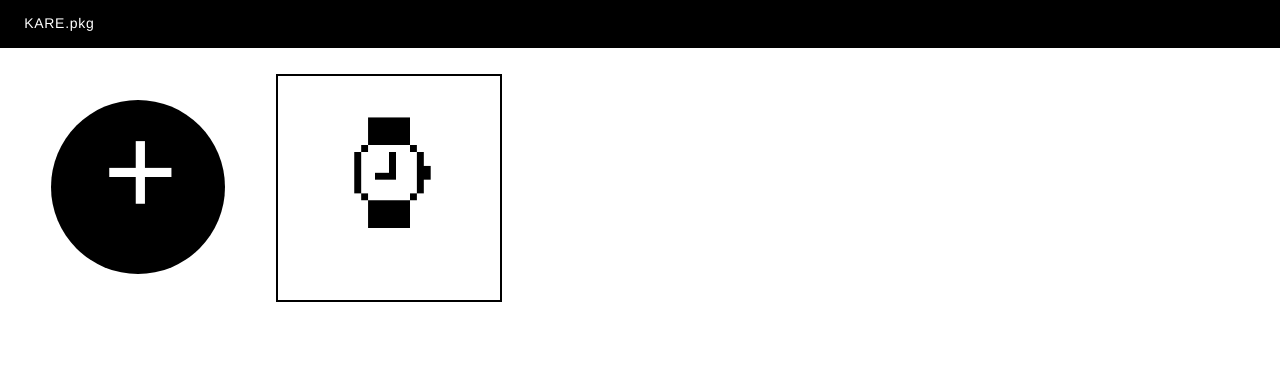
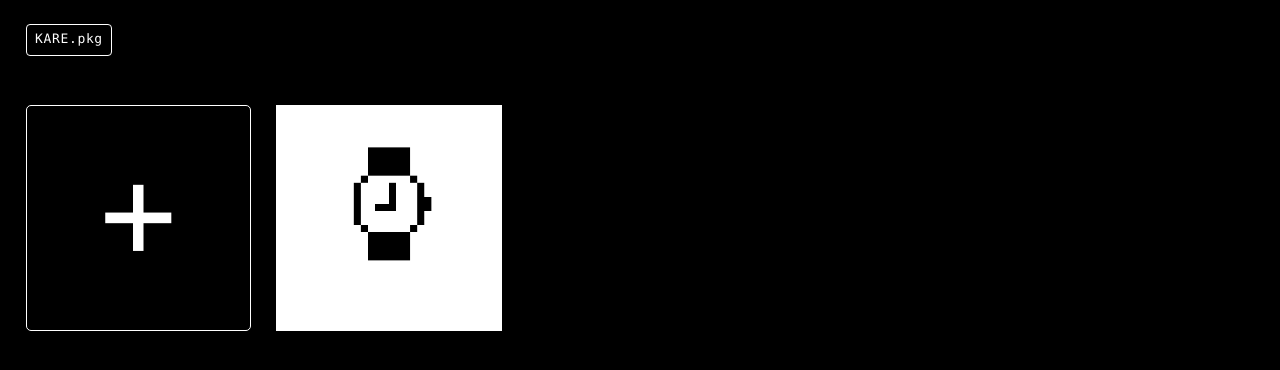
Before and after one commit to Awjin/kare-pkg, a Vue app: page /#/ in a window 1280 px wide. Shown: the top 370 px of the page. Built offline with nearby package versions, Linux system fonts and the light colour scheme.

Commit message:
Major style refinements -- color, interactions, transitions

```diff
--- a/src/App.vue
+++ b/src/App.vue
@@ -1,5 +1,7 @@
 <template>
-  <router-view/>
+  <transition name="fade" mode="out-in" :duration="{leave: 500}">
+    <router-view/>
+  </transition>
 </template>
 
 <script>
@@ -9,12 +11,38 @@
 </script>
 
 <style>
-  html {
-    font: 14px / 1.5 'Helvetica Neue', sans-serif;
-    letter-spacing: .05rem;
+  * {
+    box-sizing: border-box;
+    -webkit-tap-highlight-color: transparent;
+    user-select: none;
   }
 
-  * {
-    box-sizing: border-box;
+  html {
+    background: black;
+    color: white;
+    font: 13px / 1.5 'Andale Mono', 'Lucida Console', sans-serif;
+  }
+
+  body > * {
+    min-height: 100vh;
+  }
+
+  a,
+  button {
+    outline: none;
+  }
+
+  .fade-enter,
+  .fade-leave-to {
+    opacity: 0;
+    transform: translateY(-100vh);
+  }
+
+  .fade-enter-active {
+    transition: all 300ms cubic-bezier(0, 0, .2, 1);
+  }
+
+  .fade-leave-active {
+    transition: all 250ms cubic-bezier(.4, 0, 1, 1);
   }
 </style>
--- a/src/components/DrawingBoard.vue
+++ b/src/components/DrawingBoard.vue
@@ -12,6 +12,14 @@
 
         <button @click="clear" :disabled="isNotClearable">
           clear
+        </button>
+
+        <button @click="clear" :disabled="isNotClearable">
+          save
+        </button>
+
+        <button @click="clear" :disabled="isNotClearable">
+          delete
         </button>
       </div>
     </site-header>
@@ -117,7 +125,7 @@
   main {
     display: flex;
     justify-content: center;
-    padding: 3vmin;
+    padding: 1.5vmin 6vmin 6vmin 0;
   }
 
   main > * {
@@ -126,8 +134,8 @@
 
   .preview {
     height: 17vmin;
+    margin-right: 3vmin;
     width: 17vmin;
-    margin-right: 3vmin;
   }
 
   .editor {
--- a/src/components/Editor.vue
+++ b/src/components/Editor.vue
@@ -95,7 +95,6 @@
 
 <style scoped>
   .editor {
-    border: 2px solid black;
     cursor: pointer;
     display: grid;
     grid-template-columns: repeat(32, 1fr);
@@ -104,8 +103,8 @@
 
   .pixel {
     background: white;
-    border-left: 1px solid #ccc;
-    border-top: 1px solid #ccc;
+    border-left: 1px solid #bbb;
+    border-top: 1px solid #bbb;
   }
 
   .pixel.filled {
--- a/src/components/Home.vue
+++ b/src/components/Home.vue
@@ -5,8 +5,14 @@
       </div>
     </site-header>
 
-    <div class="wrapper">
-      <a @click.prevent="newDrawing" id="new">+</a>
+    <div class="gallery">
+      <button
+        @click.prevent="newDrawing"
+        class="thumbnail"
+        id="newDrawing"
+        >
+        +
+      </button>
 
       <router-link
         v-for="(drawing, idx) in drawings"
@@ -18,7 +24,7 @@
 
         <preview :drawingIdx="idx" :key="Math.random()"></preview>
       </router-link>
-    </div class="wrapper">
+    </div>
   </div>
 </template>
 
@@ -55,20 +61,38 @@
 </script>
 
 <style scoped>
-  .home {
-    padding-bottom: 2vw;
-  }
-  .wrapper {
+  .gallery {
     display: flex;
     flex-wrap: wrap;
     padding: 1vw;
   }
 
+  #newDrawing {
+    align-items: center;
+    background: black;
+    box-shadow: none;
+    border: 1px solid white;
+    border-radius: 5px;
+    color: white;
+    cursor: pointer;
+    display: flex;
+    font-size: 10vw;
+    justify-content: center;
+    padding-bottom: .75vw;
+  }
+
+  #newDrawing:active,
+  #newDrawing:focus,
+  #newDrawing:hover {
+    border-color: #888;
+    color: #888;
+  }
+
   .thumbnail {
-    outline: none;
+    flex-shrink: 0;
+    height: 17.6vw;
+    margin: 1vw;
     position: relative;
-    flex-shrink: 0;
-    margin: 1vw;
     width: 17.6vw;
   }
 
@@ -86,28 +110,8 @@
     visibility: visible;
   }
 
-  #new {
-    align-items: center;
-    background: black;
-    border-radius: 100%;
-    color: white;
-    display: flex;
-    flex-shrink: 0;
-    font-size: 10vw;
-    height: 13.6vw;
-    justify-content: center;
-    margin: 3vw;
-    outline: none;
-    padding-bottom: 2.5vw;
-    padding-left: .4vw;
-    text-decoration: none;
-    user-select: none;
-    width: 13.6vw;
-  }
-
-  #new:active,
-  #new:focus,
-  #new:hover {
-    background: #999;
+  .preview {
+    height: 17.6vw;
+    width: 17.6vw;
   }
 </style>
--- a/src/components/Preview.vue
+++ b/src/components/Preview.vue
@@ -80,7 +80,6 @@
 <style scoped>
   .preview {
     background: white;
-    border: 2px solid black;
   }
 
   img {
--- a/src/components/SiteHeader.vue
+++ b/src/components/SiteHeader.vue
@@ -1,10 +1,10 @@
 <template>
   <div class="site-header">
-    <div class="header-inner">
-      <router-link to="/">
-        <button>KARE.pkg</button>
-      </router-link>
+    <router-link to="/">
+      <button id="home-button">KARE.pkg</button>
+    </router-link>
 
+    <div class="slotted">
       <slot></slot>
     </div>
   </div>
@@ -18,33 +18,25 @@
 
 <style scoped>
   .site-header {
-    background: black;
-    color: white;
-    padding: .5rem 1rem;
+    align-items: flex-start;
+    display: flex;
+    justify-content: space-between;
+    padding: 3vh 2vw;
     width: 100%;
   }
 
-  .header-inner {
-    align-items: center;
-    display: flex;
-    justify-content: space-between;
-    margin: auto;
-  }
-
-  a {
-    outline: none;
+  .slotted {
+    text-align: right;
   }
 
   button {
     background: black;
     border: 1px solid transparent;
-    border-radius: 5px;
+    border-radius: 4px;
     color: white;
     cursor: pointer;
-    letter-spacing: .05rem;
-    outline: none;
-    padding: .5rem .66rem .66rem .66rem;
-    transition: color .2s ease;
+    padding: .55rem .65rem .6rem .65rem;
+    transition: color 100ms cubic-bezier(.4, 0, .2, 1);
   }
 
   button:active,
@@ -54,7 +46,7 @@
   }
 
   button[disabled] {
-    color: #999;
+    color: #888;
     cursor: default;
   }
 
@@ -63,4 +55,18 @@
   button[disabled]:hover {
     border-color: transparent;
   }
+
+  #home-button {
+    border-color: white;
+    letter-spacing: .05rem;
+    margin-right: 1rem;
+    transition: none;
+  }
+
+  #home-button:active,
+  #home-button:focus,
+  #home-button:hover {
+    border-color: #888;
+    color: #888;
+  }
 </style>
```
